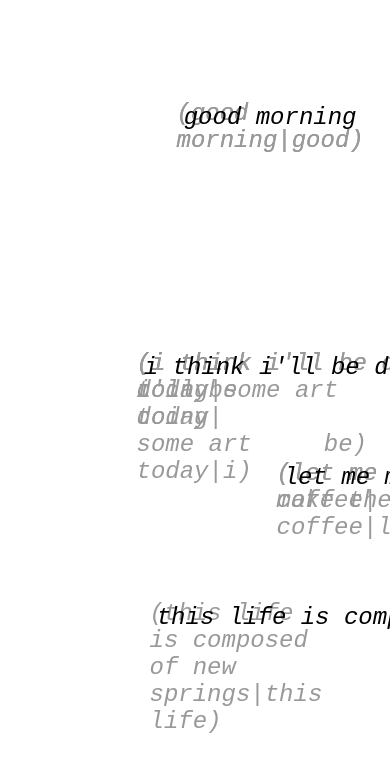
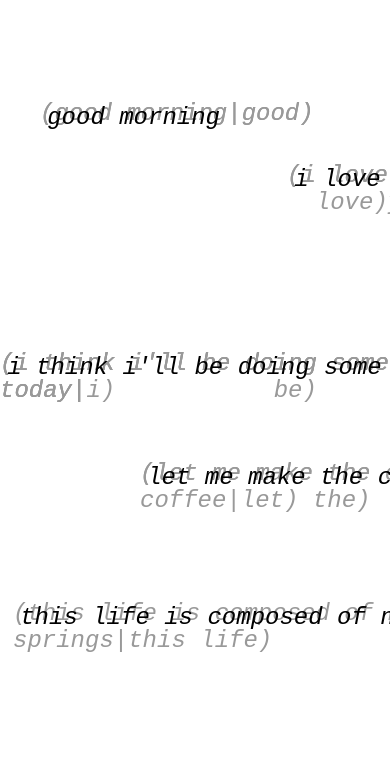
Before and after one commit to kayserifserif/lingering, a website built with Vite: page index.html in a window 390 px wide. Shown: the top 772 px of the page. Built offline with nearby package versions, Linux system fonts and the light colour scheme; what proseplay would draw is missing.

Commit message:
make slightly more responsive

```diff
--- a/index.html
+++ b/index.html
@@ -2,7 +2,7 @@
 <html lang="en">
   <head>
     <meta charset="UTF-8" />
-    <meta name="viewport" content="width=device-width, initial-scale=1.0" />
+    <!-- <meta name="viewport" content="width=device-width, initial-scale=1.0" /> -->
     <title>lingering</title>
     <link rel="stylesheet" href="/src/style.css">
   </head>
--- a/src/style.css
+++ b/src/style.css
@@ -16,8 +16,12 @@ body {
 
 .text {
   position: fixed;
-  left: 35%;
-  right: 35%;
+  top: 0;
+  left: 0;
+  right: 0;
+  bottom: 0;
+  margin: auto;
+  width: 56ch;
 }
 
 .line {
```
